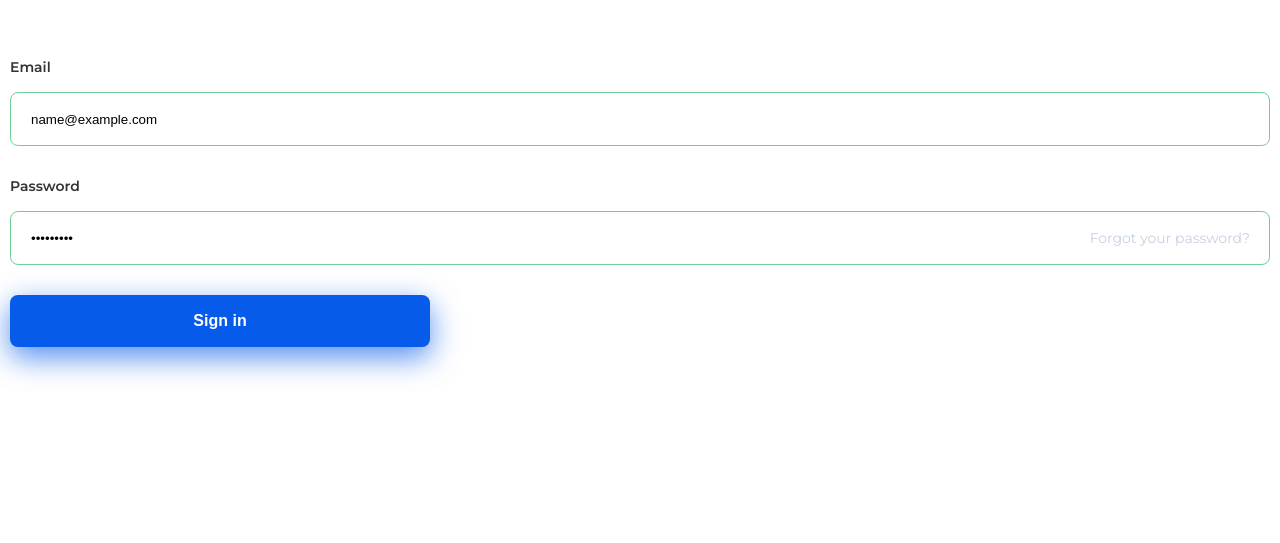
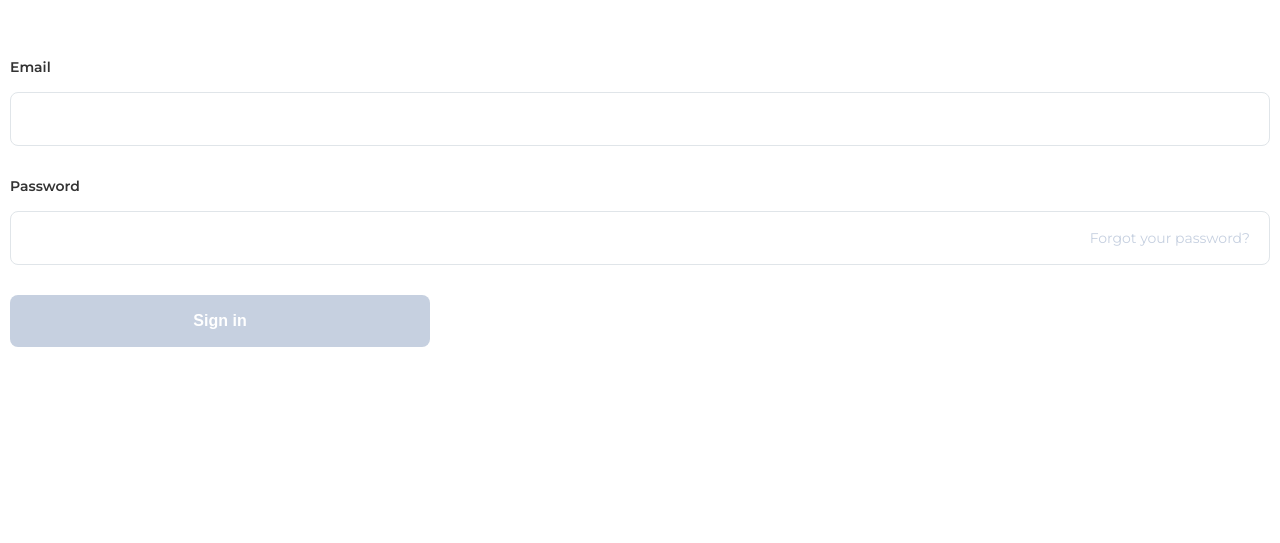
Before and after one commit to 13RedFox/sign-in-account, a website: page src/index.html in a window 1280 px wide. Both pictures are taken after typing "name@example.com", "Sample123" into the empty fields and a click on the input "Sign in". Shown: the part 257-800 px from the top of the page. Drawn offline with nearby package versions, Linux system fonts and the light colour scheme; files that its build step writes are made by us from their sources.

Commit message:
fix: fixed form validate

```diff
--- a/src/index.html
+++ b/src/index.html
@@ -63,28 +63,31 @@
 				</div>
 
 				<div class="form__email">
-					<label class="form__email-label error" for="form-email">Email <span>Invalid email</span></label>
+					<label class="form__email-label" for="form-email">Email</label>
+					<span class="invalid hidden">Invalid email</span>
 					<input
 							class="form__email-input"
 							id="form-email"
 							name="email"
-							type="email">
+							type="email"
+					>
 				</div>
 
 				<div class="form__password">
-					<label class="form__password-label error" for="form-password">Password<span>Invalid format too short</span></label>
+					<label class="form__password-label" for="form-password">Password</label>
+					<span class="invalid hidden">Invalid format too short</span>
 					<input
 							class="form__password-input"
 							id="form-password"
 							name="password"
 							type="password"
-							minlength="6">
+					>
 					<a href="#" class="form__password-link">
 						<span>Forgot your password?</span>
 					</a>
 				</div>
 
-				<input class="form__btn disabled" type="submit" name="submit" value="Sign in">
+				<input class="form__btn disabled"  type="submit" name="submit" value="Sign in">
 			</form>
 
 			<ul class="info">
--- a/src/js/main.js
+++ b/src/js/main.js
@@ -16,37 +16,76 @@ document.addEventListener('DOMContentLoaded', function () {
 
 	// ! Form
 
+	const req = /^(([^<>()\[\]\\.,;:\s@"]+(\.[^<>()\[\]\\.,;:\s@"]+)*)|(".+"))@((\[[0-9]{1,3}\.[0-9]{1,3}\.[0-9]{1,3}\.[0-9]{1,3}\])|(([a-zA-Z\-0-9]+\.)+[a-zA-Z]{2,}))$/;
 	const form = document.querySelector('.form'),
-				email = form.querySelector('.form__email-input'),
-				password = form.querySelector('.form__password-input'),
-				error = form.querySelectorAll('.error span'),
+				email = form.querySelector('input[name="email"]'),
+				password = form.querySelector('input[name="password"]'),
 				btn = form.querySelector('.form__btn');
+
+	let validEmail = false,
+			validPassword = false;
+
+	function validateEmail() {
+		if (email.value.match(req)) {
+			email.previousElementSibling.classList.add('hidden');
+			email.classList.remove('error');
+			email.classList.add('valid');
+			validEmail = true;
+		} else {
+			email.previousElementSibling.classList.remove('hidden');
+			email.classList.add('error');
+			email.classList.remove('valid');
+			validEmail = false;
+		}
+	}
+
+	function validatePassword() {
+		if (password.value === '' || password.value.length < 6) {
+			password.previousElementSibling.classList.remove('hidden');
+			password.classList.add('error');
+			password.classList.remove('valid');
+			validPassword = false;
+		} else {
+			password.previousElementSibling.classList.add('hidden');
+			password.classList.remove('error');
+			password.classList.add('valid');
+			validPassword = true;
+		}
+	}
+
+	function validateBtn() {
+		if (validEmail === true && validPassword === true) {
+			btn.disabled = false;
+			btn.classList.remove('disabled')
+		}
+		else {
+			btn.disabled = true;
+			btn.classList.add('disabled')
+		}
+	}
 
 	form.addEventListener('submit', (e) => {
 		e.preventDefault();
 
-		if (!email.value) {
-			email.classList.add('error');
-			error[0].style.display = 'block';
-		} else {
-			email.classList.remove('error');
-			error[0].style.display = 'none';
-			email.classList.add('valid');
-		}
+		resetForm();
+		console.log('Check');
+	});
 
-		if (!password.value) {
-			password.classList.add('error');
-			error[1].style.display = 'block';
-		} else {
-			password.classList.remove('error');
-			error[1].style.display = 'none';
-			password.classList.add('valid');
-		}
+	email.addEventListener('input', () => {
+		validateEmail();
+		validateBtn();
+	});
 
-		if (!email.value && !password.value) {
-			btn.classList.add('disabled')
-		} else {
-			btn.classList.remove('disabled')
-		}
+	password.addEventListener('input', () => {
+		validatePassword();
+		validateBtn();
 	});
+
+	function resetForm() {
+		form.reset();
+		email.classList.remove('valid');
+		password.classList.remove('valid');
+		btn.disabled = true;
+		btn.classList.add('disabled');
+	}
 });
--- a/src/scss/_sign-in.scss
+++ b/src/scss/_sign-in.scss
@@ -222,13 +222,21 @@
 					@include media($tablet) {
 						margin-bottom: 1.4rem;
 					}
+				}
 
-					span {
-						display: none;
-						font-size: 12px;
-						font-weight: 400;
-						color: $red;
-					}
+				.invalid {
+					position: absolute;
+					top: 0;
+					right: 0;
+					display: block;
+					font-size: 12px;
+					font-weight: 400;
+					line-height: 24px;
+					color: $red;
+				}
+
+				.hidden {
+					display: none;
 				}
 
 				&-input {
```
Also changed, not shown: dist/css/style.min.css, dist/index.html, dist/js/main.min.js, src/css/style.min.css, src/js/main.min.js.
